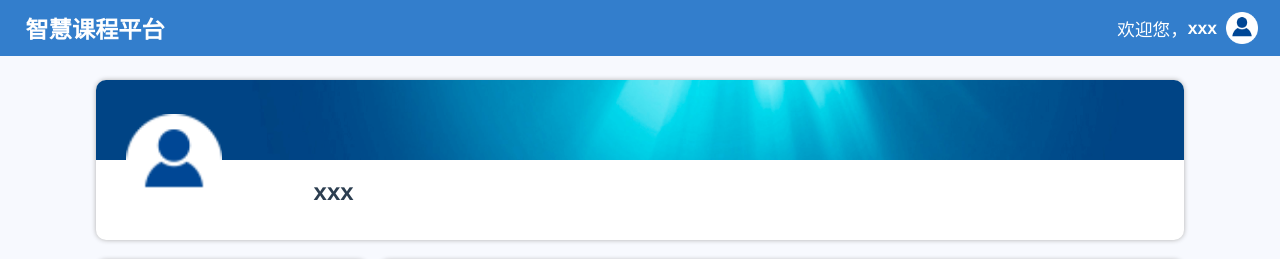
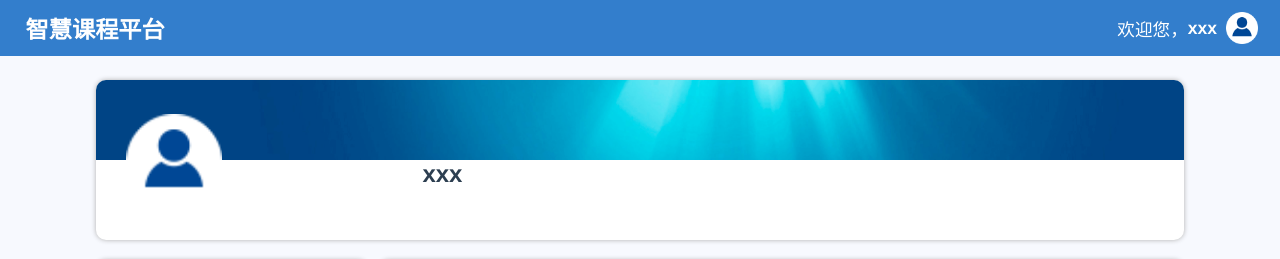
Before and after one commit to qingzhengQB/smart_course_platform, a Vue app: page /personal/note in a window 1280 px wide. Shown: the top 259 px of the page. Built offline with nearby package versions, Linux system fonts and the light colour scheme.

Commit message:
css修改

```diff
--- a/src/views/PersonalPage.vue
+++ b/src/views/PersonalPage.vue
@@ -3,12 +3,15 @@
     <div class="personal-head">
       <div class="personal-cover-container">
       <img class="personal-cover" src="@/assets/head.png"></img></div>
+      <div>
+      <img class="personal-avatar" src="@/assets/avatar.png" alt="头像"></img>
+      </div>
       <div class="personal-head-info">
         <div class="head-info">
           <div class="head-info-user-name">{{store.state.userinfo.name}}</div>
         </div>
       </div>
-      <img class="personal-avatar" src="@/assets/avatar.png" alt="头像"></img>
+
     </div>
     <div class="personal-page-container">
       <div class="left-part">
@@ -121,11 +124,11 @@ onMounted(() => {
   width: 100%;
 }
 .head-info{
-  display: flex;
+  display: absolute;
   justify-content: space-around;
   flex-direction: column;
   height: 80%;
-  margin-left: 20%;
+  margin-left: 30%;
 }
 .head-info-user-name{
   font-size: 1.5rem;
```
